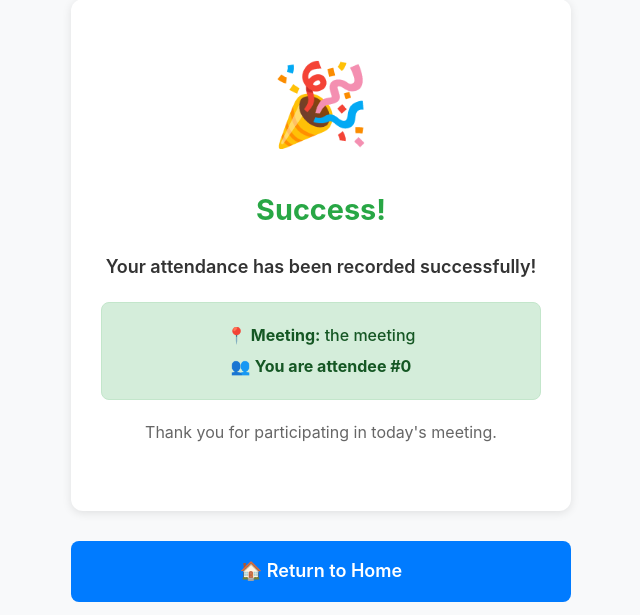
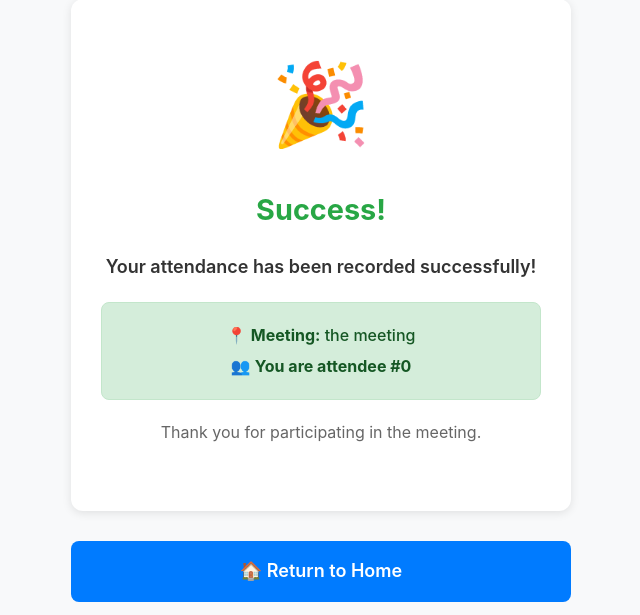
Before and after one commit to Unimke1990/ATTENDANCE, a Flask app: page /success in a window 1280 px wide. Shown: the part 185-800 px from the top of the page, without its empty margins (319-959 px from the left). Run offline with Flask 3, Linux system fonts and the light colour scheme.

Commit message:
Update success message to include meeting name

```diff
--- a/flask-attendance-app/templates/success.html
+++ b/flask-attendance-app/templates/success.html
@@ -26,7 +26,7 @@
         {% endif %}
 
         <p style="color: #666; font-size: 16px; margin-bottom: 25px;">
-            Thank you for participating in today's meeting.
+            Thank you for participating in {{ meeting_name if meeting_name else "today's meeting" }}.
         </p>
     </div>
 
```
